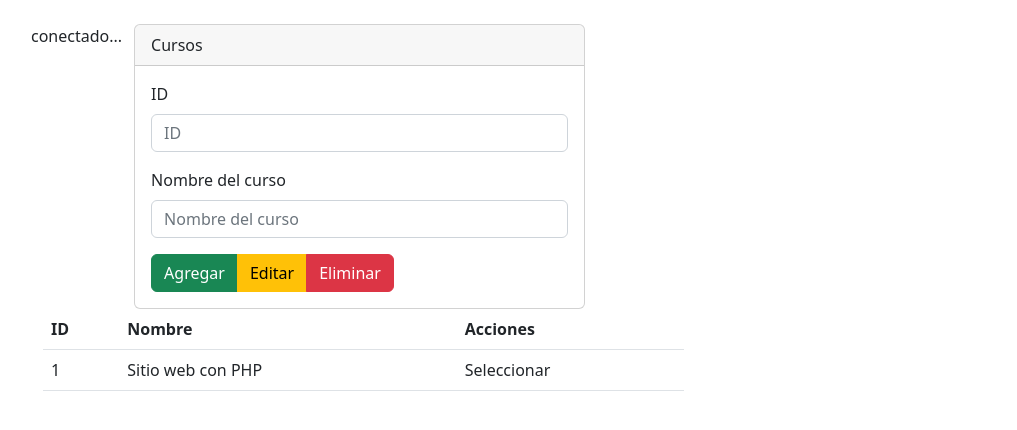
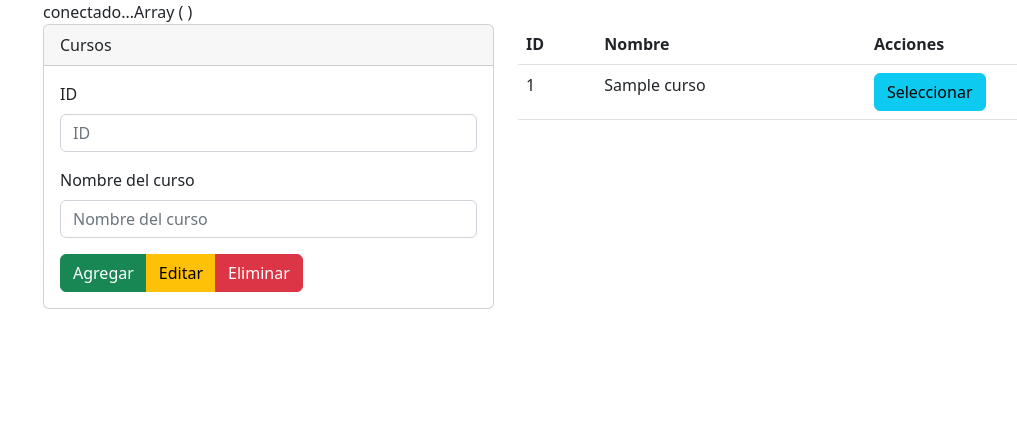
Before and after one commit to PedrodeRobles/diplomas, a PHP site: page /secciones/vista_cursos.php in a window 1280 px wide. Shown: the part 56-486 px from the top of the page, without its empty margins (39-1056 px from the left). Run offline with PHP 8.4, Linux system fonts and the light colour scheme; tables that the repository leaves empty or names only in its code hold one stand-in row (values such as "Sample post").

Commit message:
Agregar y seleccionar un curso

```diff
--- a/secciones/cursos.php
+++ b/secciones/cursos.php
@@ -4,4 +4,52 @@
 /*Llamado a la conexión BD*/
 include_once '../configuraciones/bd.php';
 $conexionBD = BD::crearInstancia();
+
+/*Recibir datos y validar que no sean nulos*/
+$id           = isset($_POST['id'])?$_POST['id']:''; //Si recibimos el 'id' lo guardamos, sino ''
+$nombre_curso = isset($_POST['nombre_curso'])?$_POST['nombre_curso']:'';
+$accion       = isset($_POST['accion'])?$_POST['accion']:'';
+
+print_r($_POST);
+
+/*Acciones para agregar/editar/borrar datos */
+if ($accion !='') {
+
+    switch($accion) {
+        case 'agregar':
+            $sql = "INSERT INTO cursos (id, nombre_curso) VALUES (NULL, :nombre_curso)";
+            $consulta = $conexionBD->prepare($sql);
+            $consulta->bindParam(':nombre_curso', $nombre_curso);
+            $consulta->execute();
+            // $conexionBD->ejecutarConsulta($sql);
+        break;
+
+        case 'editar':
+            $sql = "UPDATE cursos SET nombre_curso='$nombre_curso' WHERE id=$id";
+            echo $sql;
+        break;
+
+        case 'borrar':
+            $sql = "DELETE FROM cursos WHERE id=$id";
+            echo $sql;
+        break;
+
+        case 'Seleccionar':
+            $sql = "SELECT * FROM cursos WHERE id=:id";
+            $consulta = $conexionBD->prepare($sql);
+            $consulta->bindParam(':id', $id);
+            $consulta->execute();
+            $curso = $consulta->fetch(PDO::FETCH_ASSOC); //Obtener información
+            print_r($curso);
+            $nombre_curso = $curso['nombre_curso'];
+        break;
+    }
+}
+
+
+/*Obtener info de la base de datos de cursos*/
+$consulta = $conexionBD->prepare("SELECT * FROM cursos");
+$consulta->execute();
+$listaCursos = $consulta->fetchAll(); //Retorna todos los datos y lo almacena en una variable
+
 ?>
--- a/secciones/vista_cursos.php
+++ b/secciones/vista_cursos.php
@@ -2,6 +2,8 @@
 <?php include('../secciones/cursos.php'); ?>
 
     <!-- Formulario -->
+    <br>
+<div class="row">
     <div class="col-5">
 
         <form action="" method="post">
@@ -16,6 +18,7 @@
                             class="form-control"
                             name="id"
                             id="id"
+                            value="<?php echo $id; ?>"
                             aria-describedby="helpId" placeholder="ID">
                     </div>
                     <div class="mb-3">
@@ -24,12 +27,13 @@
                             class="form-control"
                             name="nombre_curso"
                             id="nombre_curso"
+                            value="<?php echo $nombre_curso; ?>"
                             aria-describedby="helpId" placeholder="Nombre del curso">
                     </div>
                     <div class="btn-group" role="group" aria-label="">
-                        <button type="button" class="btn btn-success">Agregar</button>
-                        <button type="button" class="btn btn-warning">Editar</button>
-                        <button type="button" class="btn btn-danger">Eliminar</button>
+                        <button type="submit" name="accion" value="agregar" class="btn btn-success">Agregar</button>
+                        <button type="submit" name="accion" value="editar" class="btn btn-warning">Editar</button>
+                        <button type="submit" name="accion" value="borrar" class="btn btn-danger">Eliminar</button>
                     </div>
                 </div>
             </div>
@@ -48,16 +52,24 @@
                 </tr>
             </thead>
             <tbody>
-                <tr>
-                    <td> 1 </td>
-                    <td> Sitio web con PHP </td>
-                    <td> Seleccionar </td>
-                </tr>
+
+                <?php foreach($listaCursos as $curso){ ?>
+                    <tr>
+                        <td> <?php echo $curso['id']; ?>  </td>
+                        <td> <?php echo $curso['nombre_curso']; ?> </td>
+                        <td>
+                            <form action="" method="post">
+                                <input type="hidden" name="id" id="id" value="<?php echo $curso['id']; ?>">
+                                <input type="submit" value="Seleccionar" name="accion" class="btn btn-info">
+                            </form>
+                        </td>
+                    </tr>
+                <?php } ?>
             </tbody>
         </table>
 
     </div>
-
+</div>
 
 
 
--- a/templates/cabecera.php
+++ b/templates/cabecera.php
@@ -25,5 +25,3 @@
         <div class="row">
 
             <div class="col-12">
-                <br>
-                <div class="row">
--- a/templates/pie.php
+++ b/templates/pie.php
@@ -1,5 +1,5 @@
 
-                </div>
+
             </div>
         </div>
     </div>
```
